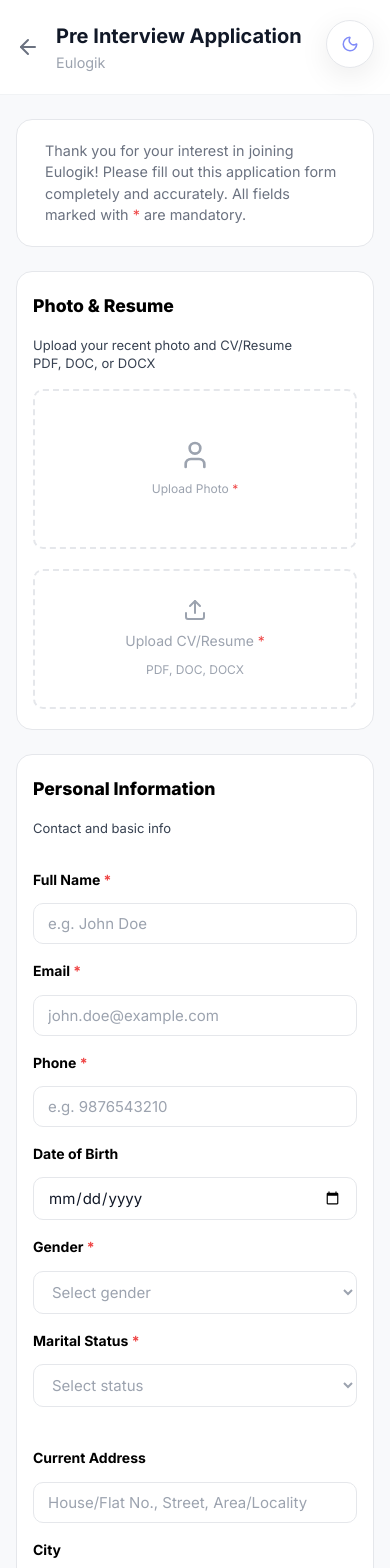
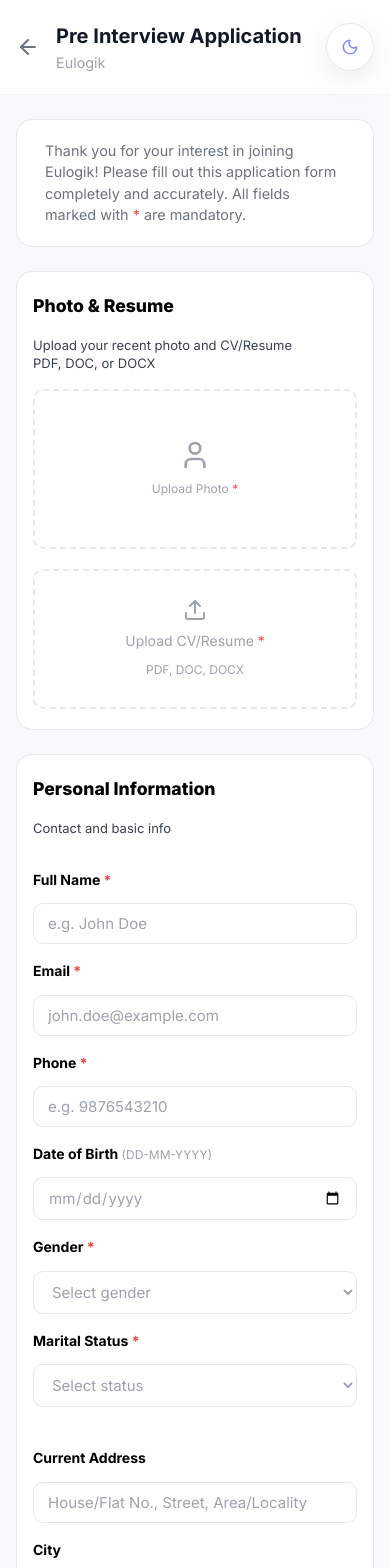
Before and after one commit to Princeiox/Interview-Portal, a React (Vite) app in the folder frontend/: page /apply in a window 390 px wide. Shown: the top 1568 px of the page. Built offline with nearby package versions, Linux system fonts and the light colour scheme.

Commit message:
Fixes according to the ui mobile fixes

```diff
--- a/frontend/src/features/candidates/ApplicationForm.css
+++ b/frontend/src/features/candidates/ApplicationForm.css
@@ -304,8 +304,12 @@
 
   .app-form-header-content {
     padding: 20px 16px;
-    align-items: flex-start !important;
+    display: flex;
+    justify-content: space-between;
+    align-items: center;
+    width: 100%;
   }
+
 
   .app-form-body {
     padding: 24px 16px 60px;
--- a/frontend/src/features/candidates/ApplicationForm.jsx
+++ b/frontend/src/features/candidates/ApplicationForm.jsx
@@ -431,8 +431,14 @@ export default function ApplicationForm() {
                 {phoneError && <p style={{ color: 'var(--color-error)', fontSize: '0.8rem', marginTop: '4px' }}>{phoneError}</p>}
               </div>
               <div className="form-group">
-                <label className="form-label">Date of Birth</label>
-                <input className="form-input" type="date" value={form.date_of_birth} onChange={(e) => updateForm('date_of_birth', e.target.value)} />
+                <label className="form-label">Date of Birth <span style={{ color: 'var(--color-text-muted)', fontSize: '0.75rem', fontWeight: 400 }}>(DD-MM-YYYY)</span></label>
+                <input
+                  className="form-input"
+                  type="date"
+                  value={form.date_of_birth}
+                  onChange={(e) => updateForm('date_of_birth', e.target.value)}
+                  style={{ color: form.date_of_birth === '' ? 'var(--color-text-muted)' : 'var(--color-text-primary)' }}
+                />
                 {ageWarning && <p style={{ color: 'var(--color-error)', fontSize: '0.8rem', marginTop: '4px' }}>{ageWarning}</p>}
               </div>
             </div>
@@ -700,12 +706,26 @@ export default function ApplicationForm() {
                   </div>
                   <div className="form-row">
                     <div className="form-group">
-                      <label className="form-label">From <span style={{ color: 'var(--color-error)' }}>*</span></label>
-                      <input className="form-input" type="date" value={work.from_date} onChange={(e) => updateItem(setWorkExperience, index, 'from_date', e.target.value)} required />
+                      <label className="form-label">From <span style={{ color: 'var(--color-error)' }}>*</span> <span style={{ color: 'var(--color-text-muted)', fontSize: '0.75rem', fontWeight: 400 }}>(DD-MM-YYYY)</span></label>
+                      <input
+                        className="form-input"
+                        type="date"
+                        value={work.from_date}
+                        onChange={(e) => updateItem(setWorkExperience, index, 'from_date', e.target.value)}
+                        required
+                        style={{ color: work.from_date === '' ? 'var(--color-text-muted)' : 'var(--color-text-primary)' }}
+                      />
                     </div>
                     <div className="form-group">
-                      <label className="form-label">To <span style={{ color: 'var(--color-error)' }}>*</span></label>
-                      <input className="form-input" type="date" value={work.to_date} onChange={(e) => updateItem(setWorkExperience, index, 'to_date', e.target.value)} required />
+                      <label className="form-label">To <span style={{ color: 'var(--color-error)' }}>*</span> <span style={{ color: 'var(--color-text-muted)', fontSize: '0.75rem', fontWeight: 400 }}>(DD-MM-YYYY)</span></label>
+                      <input
+                        className="form-input"
+                        type="date"
+                        value={work.to_date}
+                        onChange={(e) => updateItem(setWorkExperience, index, 'to_date', e.target.value)}
+                        required
+                        style={{ color: work.to_date === '' ? 'var(--color-text-muted)' : 'var(--color-text-primary)' }}
+                      />
                     </div>
                   </div>
                   <div className="form-group">
--- a/frontend/src/features/candidates/CandidateDashboard.css
+++ b/frontend/src/features/candidates/CandidateDashboard.css
@@ -220,11 +220,15 @@
 
   .dashboard-header {
     flex-direction: column;
-    align-items: flex-start;
+    align-items: stretch;
     gap: 16px;
   }
 
-  .dashboard-header .btn {
+  .dashboard-header > div:last-child {
+    display: flex;
+    justify-content: flex-end;
     width: 100%;
+    flex-wrap: wrap;
   }
+
 }
--- a/frontend/src/features/home/Home.css
+++ b/frontend/src/features/home/Home.css
@@ -86,9 +86,16 @@
 
   .home-header-content {
     flex-direction: column;
-    align-items: flex-start;
+    align-items: stretch;
     gap: 16px;
   }
+
+  .home-header-content > div:last-child {
+    display: flex;
+    justify-content: flex-end;
+    width: 100%;
+  }
+
 
   .home-title {
     font-size: 1.25rem;
--- a/frontend/src/features/interviews/InterviewDashboard.css
+++ b/frontend/src/features/interviews/InterviewDashboard.css
@@ -265,11 +265,15 @@
 
   .dashboard-header {
     flex-direction: column;
-    align-items: flex-start;
+    align-items: stretch;
     gap: 16px;
   }
 
-  .dashboard-header .btn {
+  .dashboard-header > div:last-child {
+    display: flex;
+    justify-content: flex-end;
     width: 100%;
+    flex-wrap: wrap;
   }
+
 }
```
